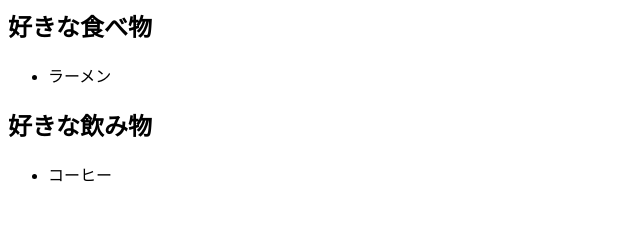
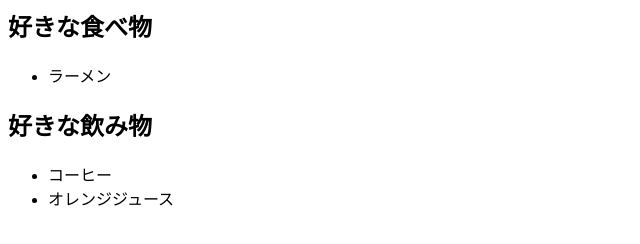
Before and after one commit to ito-akito/No1, a plain HTML site: page index.html in a window 1280 px wide. Shown: the whole page, without its empty margins (0-640 px from the left). Drawn offline with Linux system fonts and the light colour scheme.

Commit message:
好きな飲み物2

```diff
--- a/index.html
+++ b/index.html
@@ -9,7 +9,9 @@
     <h2>好きな飲み物</h2>
     <ul>
         <li>コーヒー</li>
+        <li>オレンジジュース</li>
     </ul>
+
 </body>
 
 </html>
```
